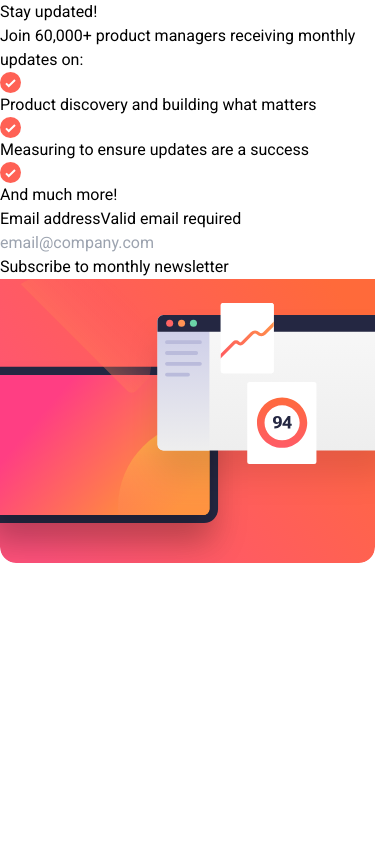
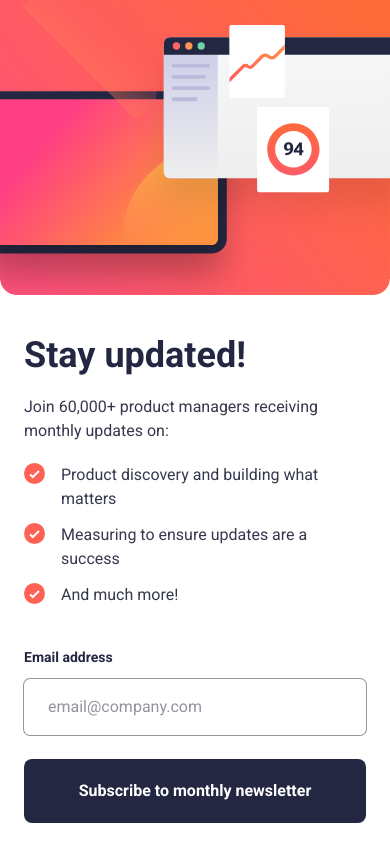
Before and after one commit to lucasweidas/newsletter-sign-up, a Next.js app: page / in a window 390 px wide. Built offline with nearby package versions, Linux system fonts and the light colour scheme.

Commit message:
progress mobile styles and add prettier dependency

```diff
--- a/app/layout.tsx
+++ b/app/layout.tsx
@@ -2,7 +2,7 @@ import './globals.css';
 import type { Metadata } from 'next';
 import { Roboto } from 'next/font/google';
 
-const roboto = Roboto({ subsets: ['latin'], weight: ['400', '700'], variable: '--font-roboto' });
+const roboto = Roboto({ subsets: ['latin'], weight: ['400', '700'], display: 'swap', style: 'normal', variable: '--font-roboto' });
 
 export const metadata: Metadata = {
   title: 'Frontend Mentor | Newsletter sign-up',
@@ -11,11 +11,11 @@ export const metadata: Metadata = {
 
 export default function RootLayout({ children }: { children: React.ReactNode }) {
   return (
-    <html lang="en">
+    <html lang="en" className={`${roboto.variable} font-sans-serif`}>
       <head>
         <link rel="icon" type="image/png" href="/images/favicon.png" />
       </head>
-      <body className={`${roboto.variable} font-sans`}>{children}</body>
+      <body className="bg-white desktop:bg-gray-400">{children}</body>
     </html>
   );
 }
--- a/app/page.tsx
+++ b/app/page.tsx
@@ -3,37 +3,52 @@ import Image from 'next/image';
 export default function Home() {
   return (
     <main>
-      <div>
+      <div className="flex flex-col">
         <div>
-          <h1>Stay updated!</h1>
-          <div>
-            <p>Join 60,000+ product managers receiving monthly updates on:</p>
-            <ul>
-              <li>
+          <Image src="/images/illustration-sign-up-mobile.svg" alt="" width={375} height={284} className="w-full" aria-hidden="true" priority />
+        </div>
+        <div className="px-6 py-10">
+          <h1 className="text-4xl font-bold text-gray-800">Stay updated!</h1>
+          <div className="mt-5">
+            <p className="text-gray-700">Join 60,000+ product managers receiving monthly updates on:</p>
+            <ul className="flex flex-col gap-3 mt-5">
+              <li className="flex gap-4 items-start text-gray-700">
                 <Image src="/images/icon-list.svg" alt="" width={21} height={21} aria-hidden="true" />
                 Product discovery and building what matters
               </li>
-              <li>
+              <li className="flex gap-4 items-start text-gray-700">
                 <Image src="/images/icon-list.svg" alt="" width={21} height={21} aria-hidden="true" />
                 Measuring to ensure updates are a success
               </li>
-              <li>
+              <li className="flex gap-4 items-start text-gray-700">
                 <Image src="/images/icon-list.svg" alt="" width={21} height={21} aria-hidden="true" />
                 And much more!
               </li>
             </ul>
           </div>
           <form action="">
-            <div>
-              <label htmlFor="email">Email address</label>
-              <span>Valid email required</span>
-              <input type="text" name="email" id="email" placeholder="email@company.com" />
+            <div className="flex flex-col gap-6">
+              <div className="mt-10 grid gap-3 md:grid-cols-2">
+                <label className="text-sm font-bold text-gray-800" htmlFor="email">
+                  Email address
+                </label>
+                {/* <span className="text-red-400 text-sm font-bold row-start-3 md:row-auto md:justify-self-end">Valid email required</span> */}
+                <input
+                  className="ring-1 ring-gray-400 rounded-md px-6 py-4 focus-visible:outline-none focus-visible:ring-gray-800 focus-visible:ring-2 placeholder:text-gray-400 text-gray-800 w-full md:col-span-2"
+                  type="text"
+                  name="email"
+                  id="email"
+                  placeholder="email@company.com"
+                />
+              </div>
+              <button
+                className="bg-gray-800 font-bold text-white p-5 rounded-lg relative isolate before:absolute before:w-full before:h-full before:bg-linear-gradient-red-1 before:opacity-0 hover:before:opacity-100 before:transition-opacity before:duration-200 before:-z-[1] before:top-0 before:left-0 overflow-hidden transition-[background-color_shadow] duration-200 hover:bg-transparent hover:shadow-xl hover:shadow-red-400/30"
+                type="submit"
+              >
+                Subscribe to monthly newsletter
+              </button>
             </div>
-            <button type="submit">Subscribe to monthly newsletter</button>
           </form>
-        </div>
-        <div>
-          <Image src="/images/illustration-sign-up-mobile.svg" alt="" width={375} height={284} aria-hidden="true" />
         </div>
       </div>
     </main>
--- a/package.json
+++ b/package.json
@@ -21,5 +21,9 @@
     "react-dom": "18.2.0",
     "tailwindcss": "3.3.2",
     "typescript": "5.1.6"
+  },
+  "devDependencies": {
+    "prettier": "^3.0.0",
+    "prettier-plugin-tailwindcss": "^0.4.0"
   }
 }
--- a/tailwind.config.js
+++ b/tailwind.config.js
@@ -4,18 +4,27 @@ module.exports = {
   theme: {
     extend: {
       fontFamily: {
-        sans: ['var(--font-roboto)'],
+        'sans-serif': ['var(--font-roboto)'],
       },
       colors: {
-        tomato: {
+        red: {
           400: 'hsl(4, 100%, 67%)',
         },
-        grey: {
+        rose: {
+          400: 'hsl(346, 100%, 66%)',
+        },
+        gray: {
           400: 'hsl(231, 7%, 60%)',
           700: 'hsl(235, 18%, 26%)',
           800: 'hsl(234, 29%, 20%)',
         },
       },
+      backgroundImage: {
+        'linear-gradient-red-1': 'linear-gradient(90deg, hsl(346, 100%, 66%), hsl(4, 100%, 67%))',
+      },
+      screens: {
+        desktop: '1440px',
+      },
     },
   },
   plugins: [],
```
Also changed, not shown: 1 other file (tests, documents, lock files or other folders).
